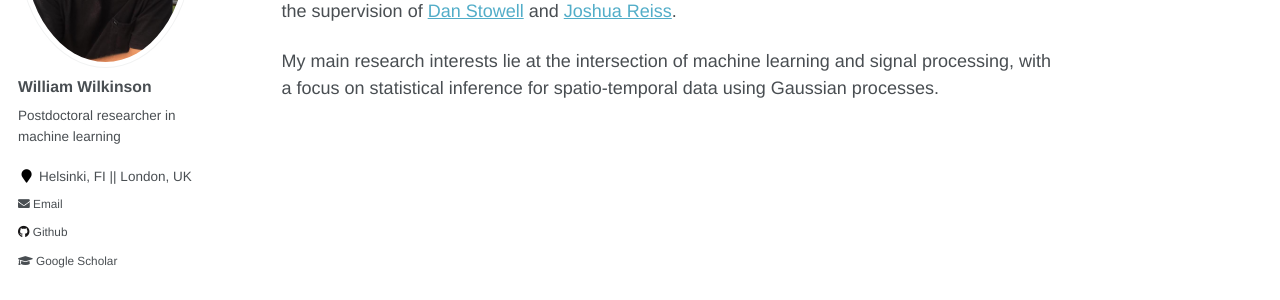
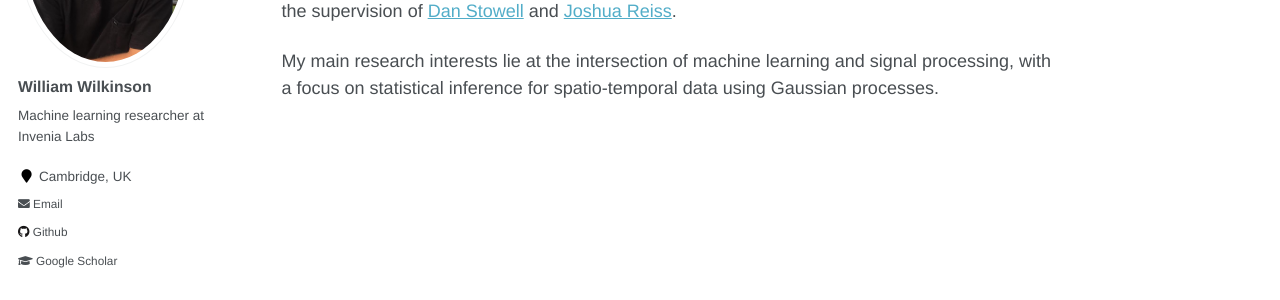
Before and after one commit to wil-j-wil/wil-j-wil2.github.io, a Jekyll site: the page built from _pages/about.md, in a window 1280 px wide. Shown: the part 289-589 px from the top of the page. Built offline with Jekyll 4.4.1, drawn with Linux system fonts in a browser that asks for light colours.

Commit message:
Update _config.yml

```diff
--- a/_config.yml
+++ b/_config.yml
@@ -83,11 +83,11 @@ analytics:
 author:
   name             : "William Wilkinson"
   avatar           : "profile.jpg"
-  bio              : "Postdoctoral researcher in machine learning"
-  location         : "Helsinki, FI || London, UK"
+  bio              : "Machine learning researcher at Invenia Labs"
+  location         : "Cambridge, UK"
   employer         :
   googlescholar    : "https://scholar.google.com/citations?user=od6BFu4AAAAJ"
-  email            : "william.wilkinson@aalto.fi"
+  email            : "william.wilkinson@invenialabs.co.uk"
   researchgate     :  # example: "https://www.researchgate.net/profile/yourprofile"
   uri              :
   bitbucket        :
```
